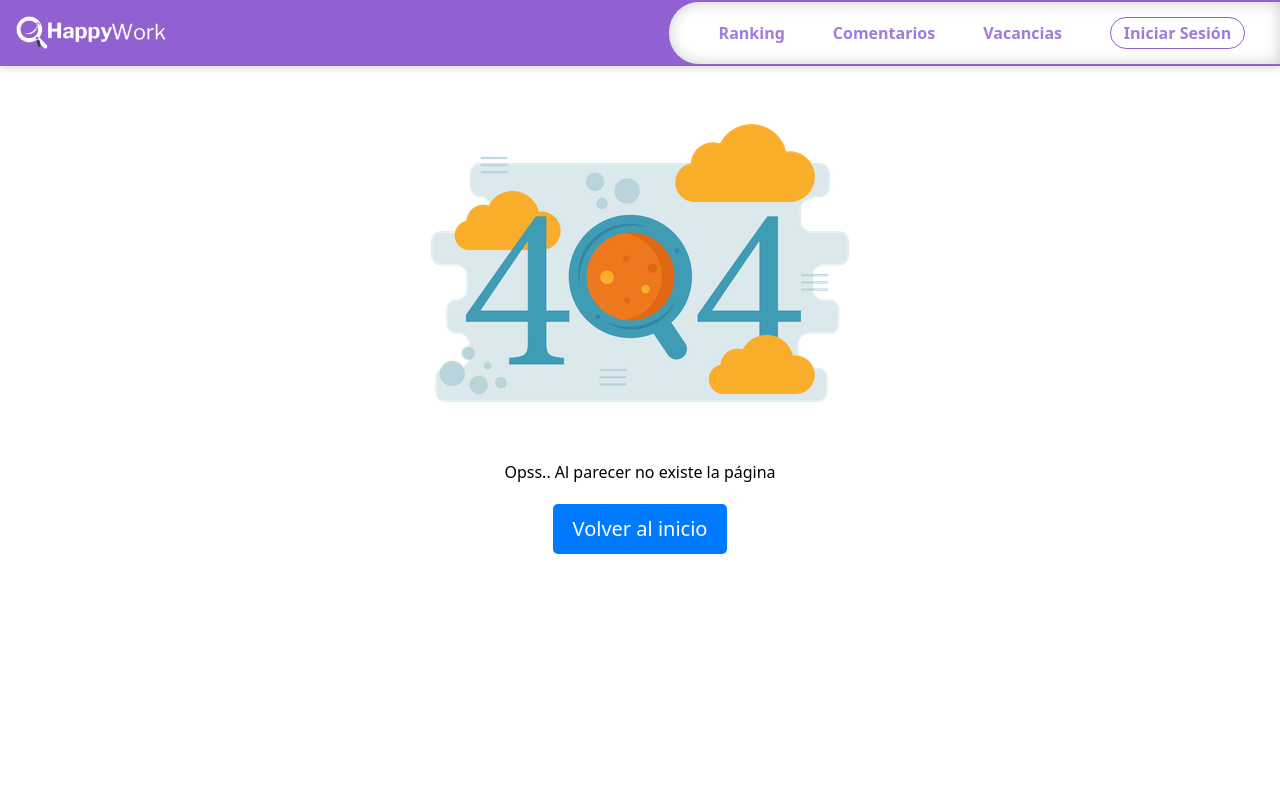
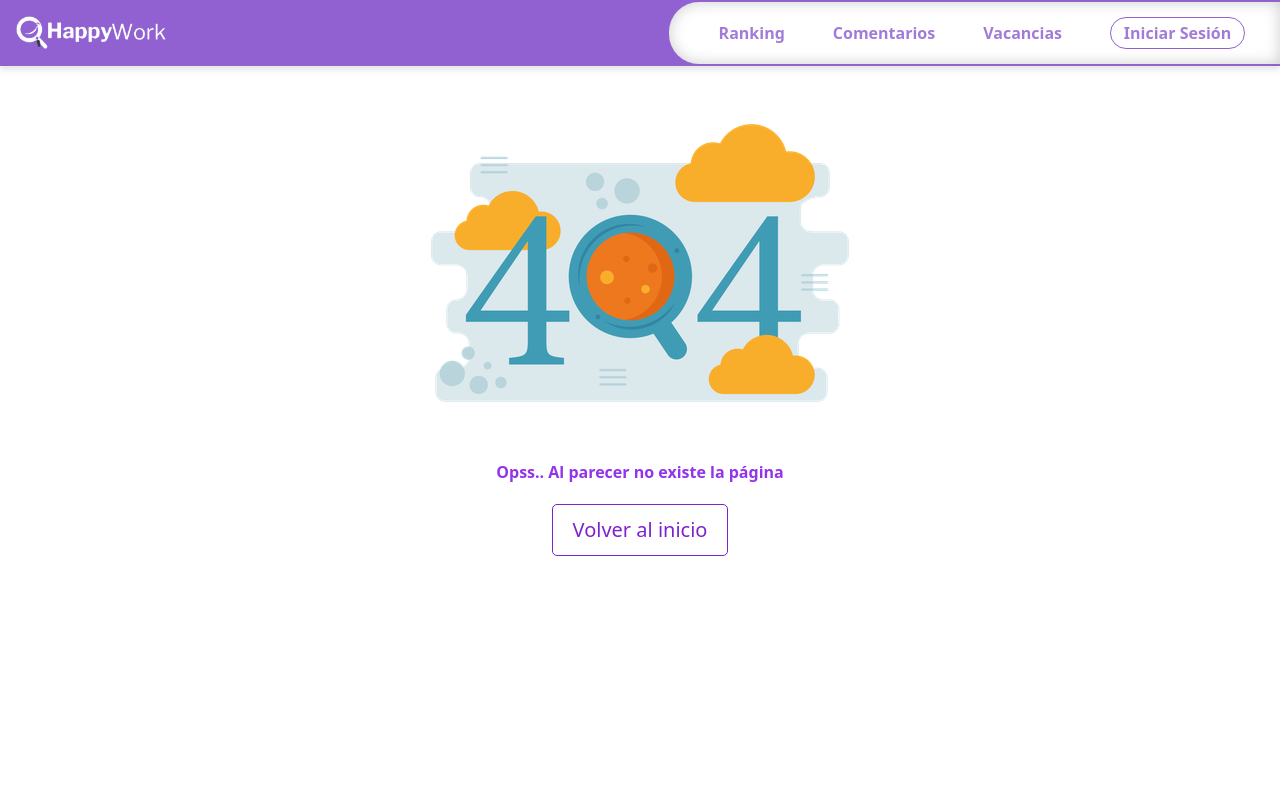
Before and after one commit to llamaz01/Happy-Work, a React (Create React App) app: page /vacancy in a window 1280 px wide. Shown: the top 800 px of the page. Built offline with nearby package versions, Linux system fonts and the light colour scheme.

Commit message:
agregando pagina de 404

```diff
--- a/src/components/common/notFound/PageNotFound.js
+++ b/src/components/common/notFound/PageNotFound.js
@@ -12,20 +12,20 @@ const PageNotFound = () => {
           width={500}
         />
       </div>
-      <div>
+      <div className="text-purple-600 font-bold">
         Opss.. Al parecer no existe la página
       </div>
       <Link
         to="/"
+        className="border-purple-600 text-purple-700 hover:text-white hover:bg-purple-700 transition duration-300 ease-in-out"
         style={{
           textDecoration: "none",
-          color: "#fff",
-          backgroundColor: "#007bff",
           padding: "10px 20px",
           borderRadius: "5px",
           fontSize: "20px",
           marginTop: "20px",
           display: "inline-block",
+          border: "1px solid"
         }}
       >
         Volver al inicio
```
